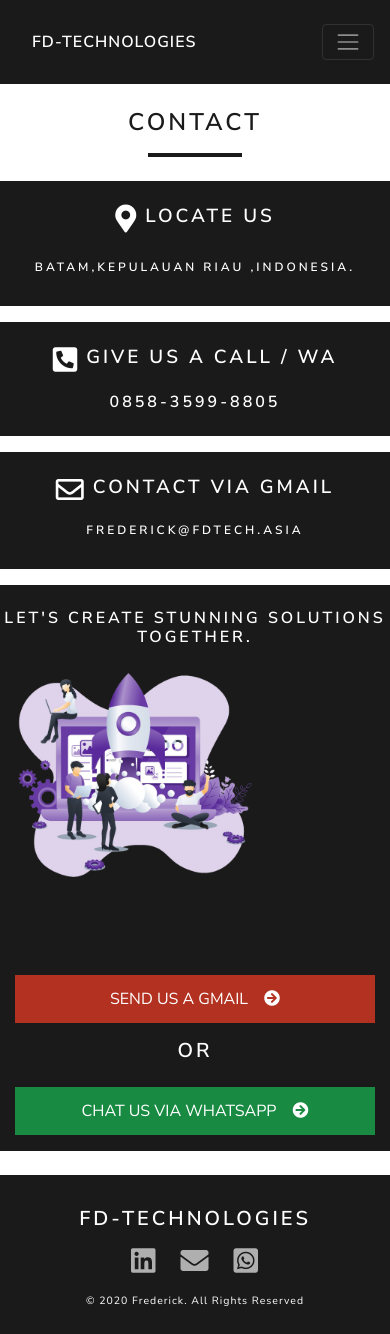
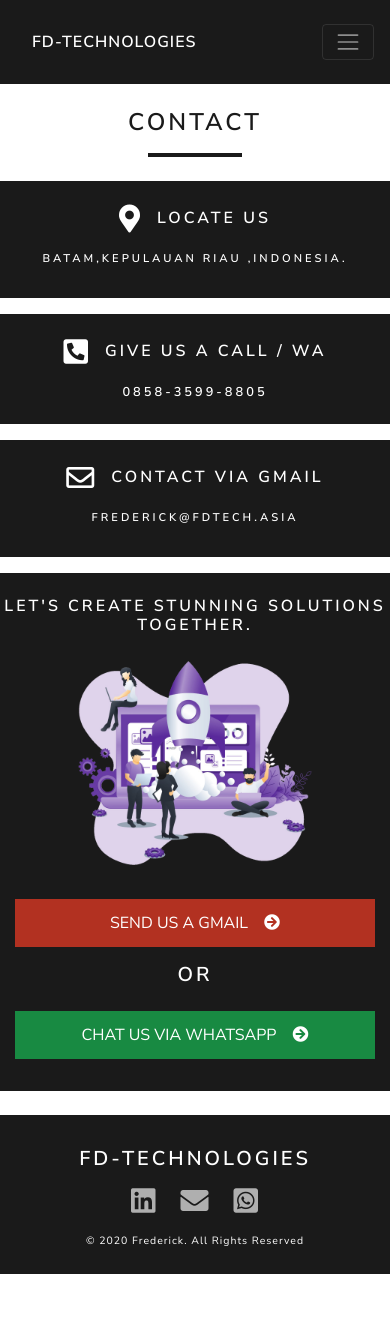
Before and after one commit to Frederick-88/fd-technologies-react, a React (Create React App) app: page /contact in a window 390 px wide. After the commit the page ends 1274 px from the top, so only its background shows below. Built offline with nearby package versions, Linux system fonts and the light colour scheme.

Commit message:
RESPONSIVE !

```diff
--- a/src/components/Contact/Main.js
+++ b/src/components/Contact/Main.js
@@ -16,9 +16,7 @@ export default function Contact() {
               <h4 className="font-weight-bold text-white">Locate Us</h4>
             </div>
 
-            <h6 className="text-white pt-4">
-              Batam,Kepulauan Riau ,Indonesia.
-            </h6>
+            <h6 className="text-white">Batam,Kepulauan Riau ,Indonesia.</h6>
           </div>
 
           <div className="col-xl-4 col-md-4 col-sm-12 text-white div-contact-call">
--- a/src/components/style.css
+++ b/src/components/style.css
@@ -39,6 +39,9 @@
   background-color: white;
   color: #188a42 !important;
   border: none;
+}
+.contact-media h6 {
+  padding-top: 1.2rem;
 }
 .div-bg-2 {
   background-color: #1a1a1a;
@@ -283,7 +286,8 @@
   /* CONTACT COMPONENT */
 
   .contact-button {
-    padding-top: 4rem;
+    padding-top: 0;
+    padding-bottom: 1rem;
   }
   .contact-button button {
     padding-top: 0.75rem;
@@ -302,11 +306,23 @@
     font-size: 1rem;
   }
   .contact-media h4 {
-    font-size: 1.35em !important;
+    padding-top: 0.25rem;
+    font-size: 1rem !important;
+    padding-left: 1rem;
+  }
+  .contact-media h5 {
+    font-size: 0.8rem !important;
+  }
+  .contact-media h6 {
+    padding-top: 1rem;
+    font-size: 0.7rem !important;
   }
   .div-contact-call {
     width: 100%;
     padding: 0 !important;
+  }
+  .div-contact {
+    text-align: center;
   }
   .div-contact h1 {
     font-size: 1rem;
```
